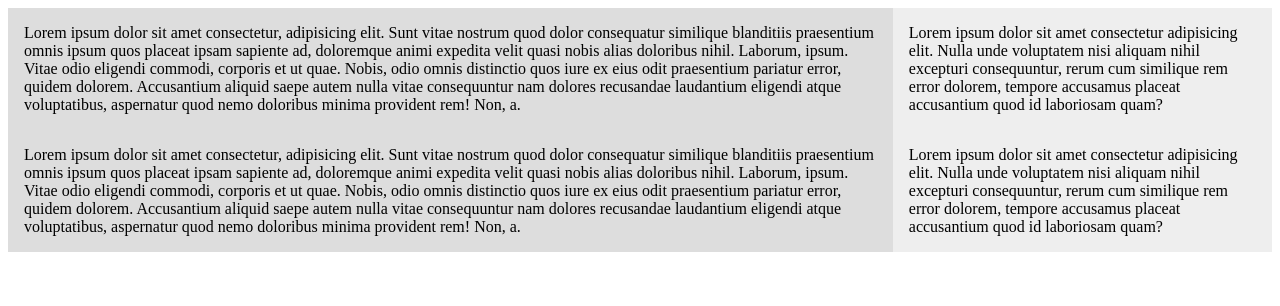
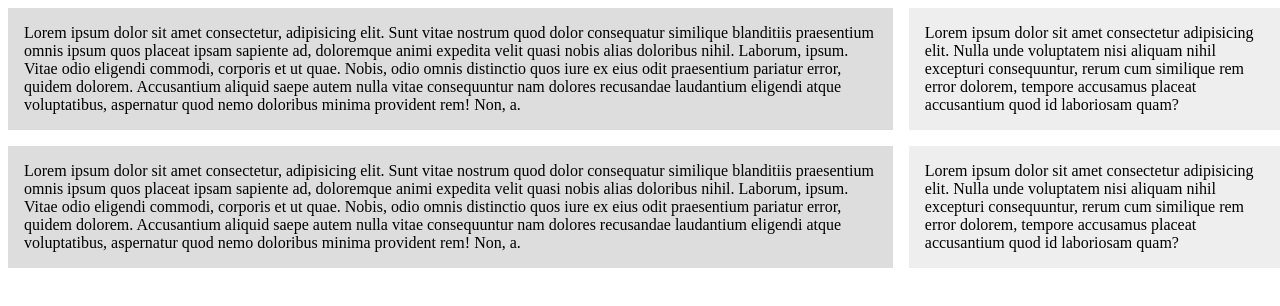
Before and after one commit to infiniteoo/HTMLCSS-css_grid_layout_deep_dive, a plain HTML site: page index.html in a window 1280 px wide. Drawn offline with Linux system fonts and the light colour scheme.

Commit message:
added gap to the divs

```diff
--- a/index.html
+++ b/index.html
@@ -10,6 +10,10 @@
     .wrapper {
       display: grid;
       grid-template-columns: 70% 30%;
+      /*     grid-column-gap: 1em;
+      grid-row-gap: 1em; */
+
+      grid-gap: 1em;
     }
     .wrapper > div {
       background: #eee;
```
